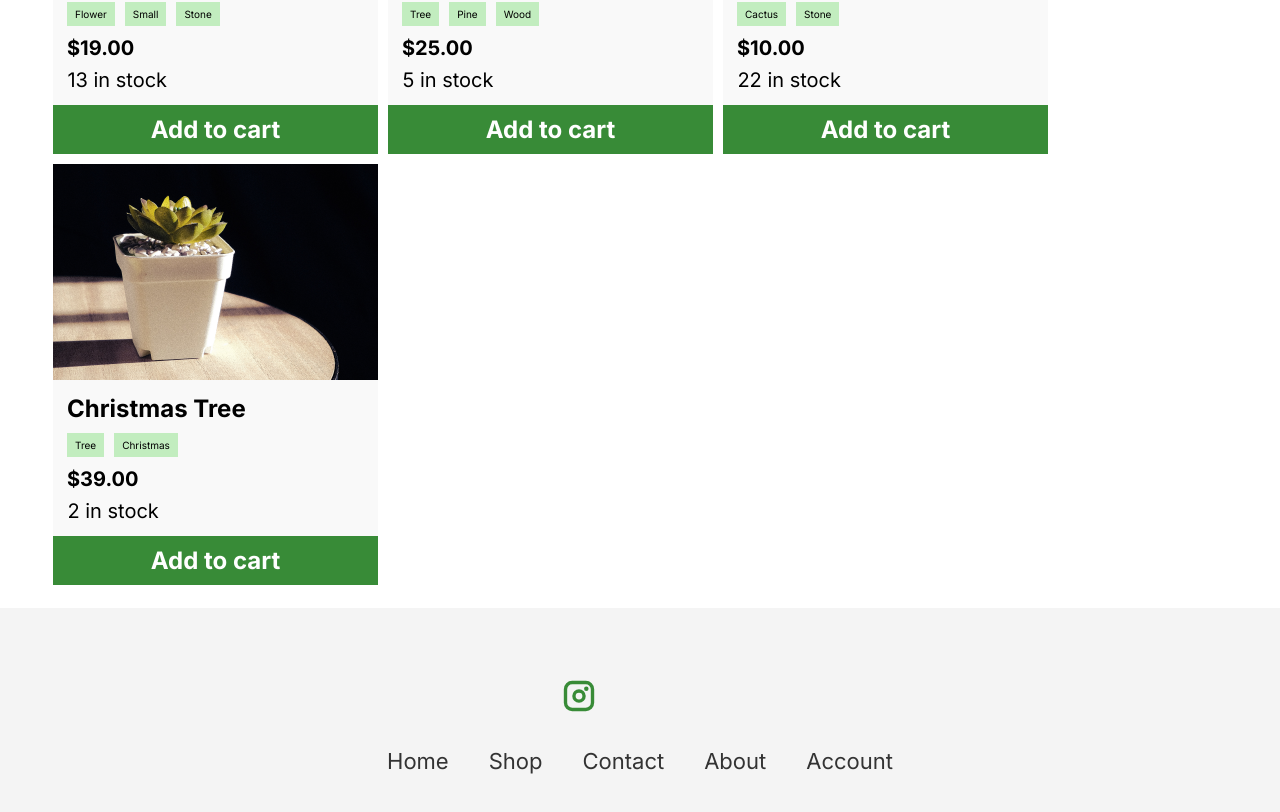
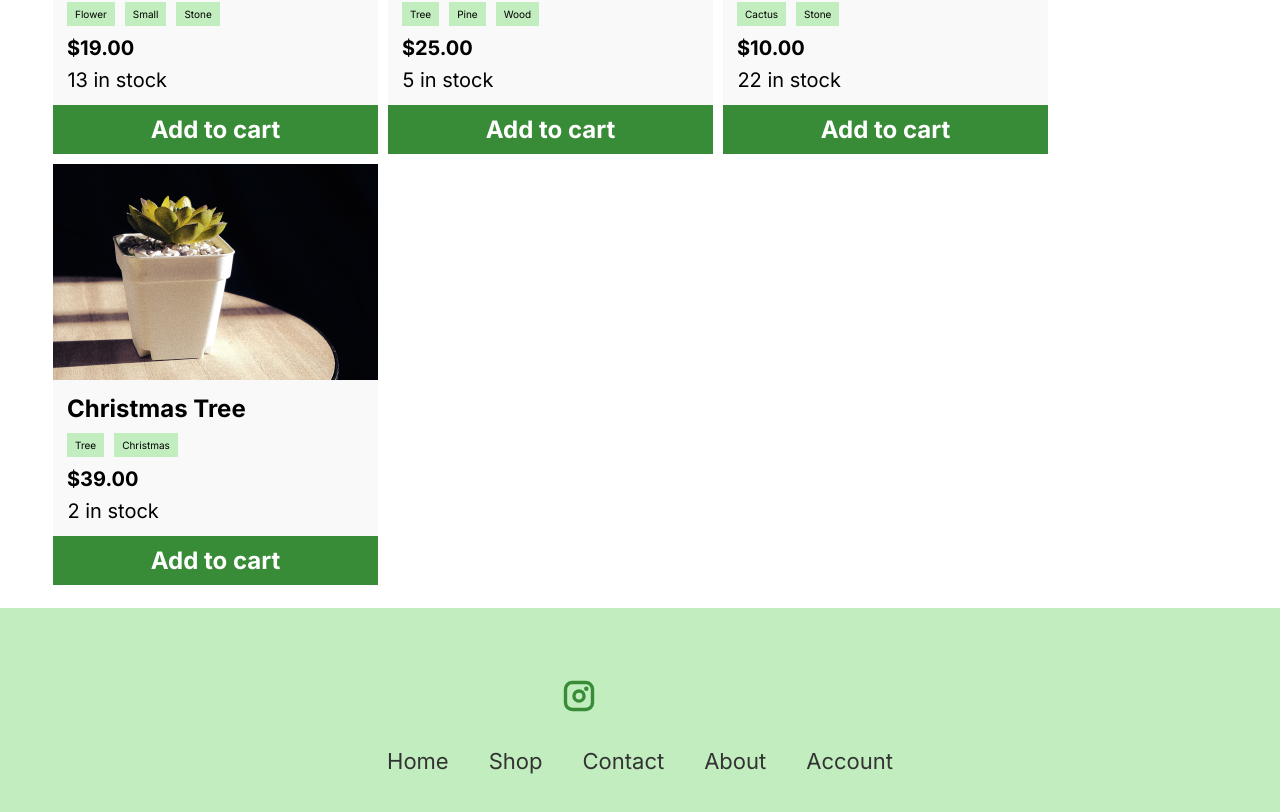
Before and after one commit to INFO-5139/INFO-5139, a React (Create React App) app: page / in a window 1280 px wide. Shown: the part 1178-1990 px from the top of the page. Built offline with nearby package versions, Linux system fonts and the light colour scheme; some icons are missing.

Commit message:
footer component styling finished

```diff
--- a/src/components/footer/footer.component.jsx
+++ b/src/components/footer/footer.component.jsx
@@ -1,39 +1,50 @@
-import React from "react";
-import { FooterContainer, SocialsContainer } from "./footer.styles";
-import { Icon } from "@iconify/react";
-import Navigation from "../navigation/navigation.component";
+import React from 'react';
+import { FooterContainer, SocialsContainer } from './footer.styles';
+import { Icon } from '@iconify/react';
+import Navigation from '../navigation/navigation.component';
+import { useSelector } from 'react-redux';
 
 const Footer = () => {
+  const themeColor = useSelector((state) => state.theme);
   return (
-    <FooterContainer>
+    <FooterContainer colors={themeColor}>
       <SocialsContainer>
-        <a href="https://www.instagram.com" target="_blank">
+        <a
+          href='https://www.instagram.com'
+          target='_blank'
+        >
           <Icon
-            icon="ph:instagram-logo-bold"
+            icon='ph:instagram-logo-bold'
             width={36}
             height={36}
-            color="#388b37"
+            color={themeColor.solidButtonColor}
           />
         </a>
-        <a href="https://www.facebook.com" target="_blank">
+        <a
+          href='https://www.facebook.com'
+          target='_blank'
+        >
           <Icon
-            icon="ic:baseline-facebook"
+            icon='ic:baseline-facebook'
             width={36}
             height={36}
-            color="#388b37"
+            color={themeColor.solidButtonColor}
           />
         </a>
-        <a href="https://web.telegram.org/" target="_blank">
+        <a
+          href='https://web.telegram.org/'
+          target='_blank'
+        >
           <Icon
-            icon="ic:baseline-telegram"
+            icon='ic:baseline-telegram'
             width={36}
             height={36}
-            color="#388b37"
+            color={themeColor.solidButtonColor}
           />
         </a>
       </SocialsContainer>
 
-      <Navigation align="center" color="#388b37" />
+      <Navigation align='center' />
     </FooterContainer>
   );
 };
--- a/src/components/footer/footer.styles.jsx
+++ b/src/components/footer/footer.styles.jsx
@@ -1,7 +1,7 @@
-import styled from "styled-components";
+import styled from 'styled-components';
 
 export const FooterContainer = styled.footer`
-  background-color: #f4f4f4;
+  background-color: ${(props) => props.colors.backdropColor};
   padding: 70px 0;
 `;
 
```
